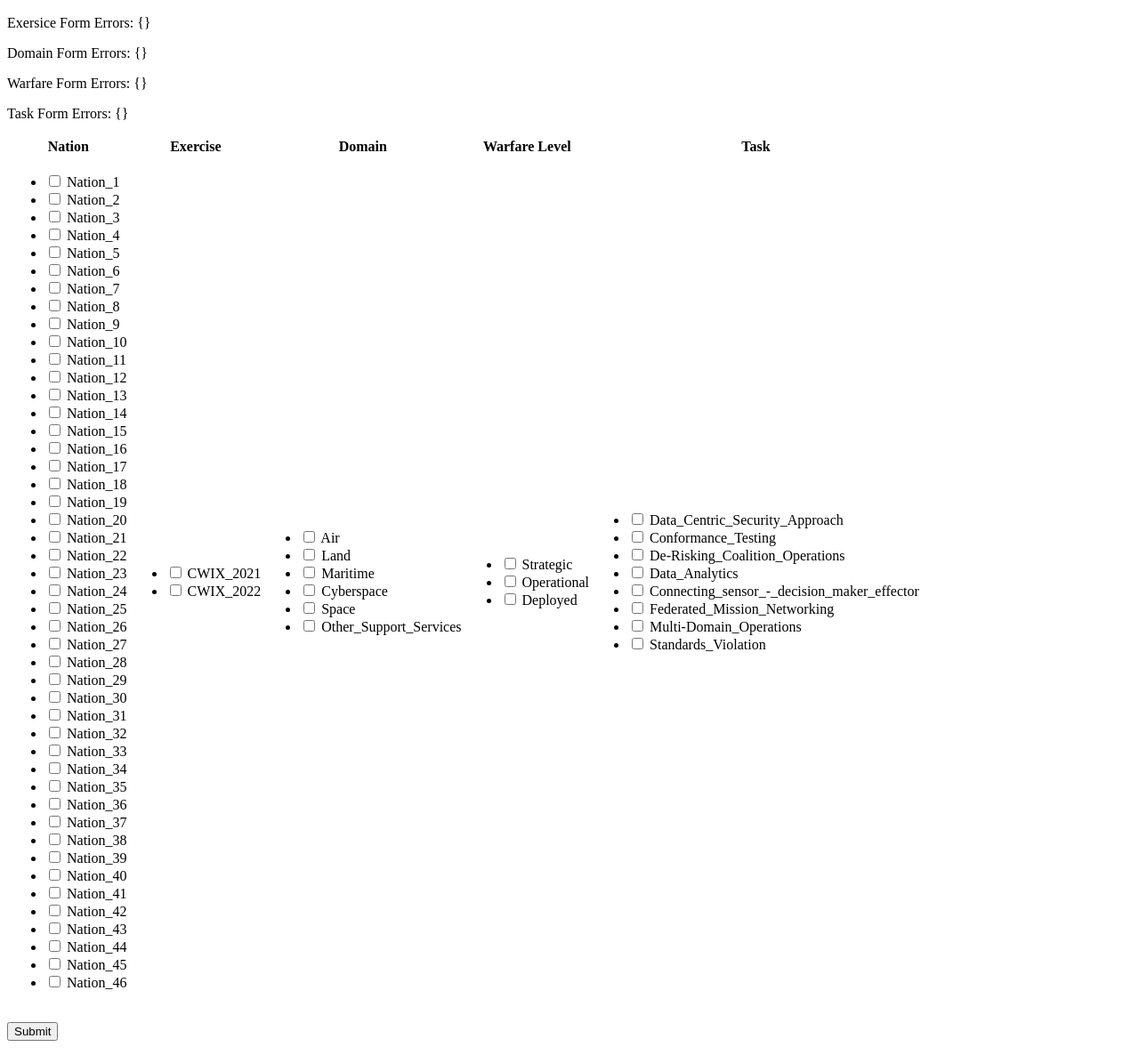
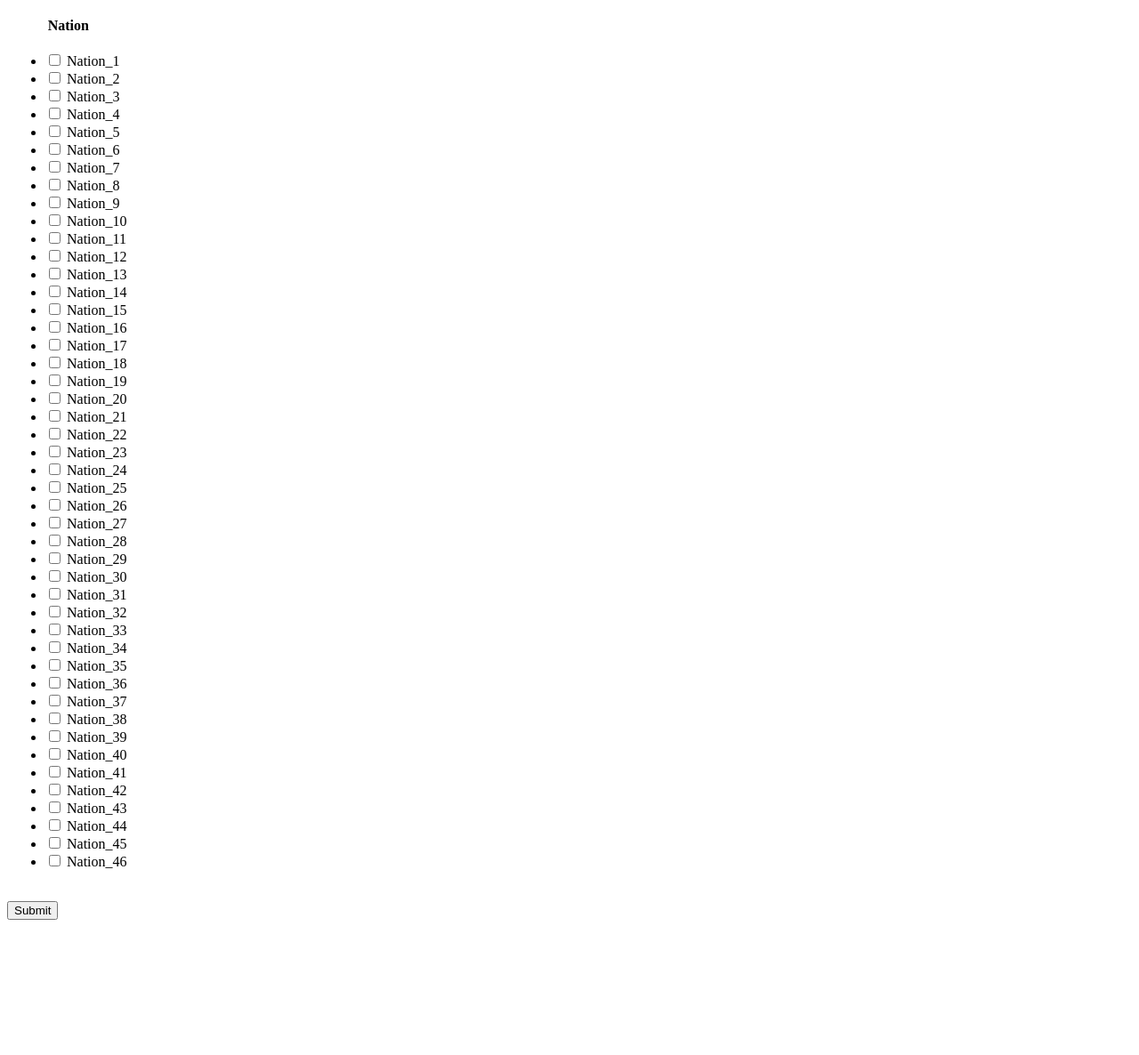
Before and after one commit to tidehackathon/team-dstl-2, a Flask app: template templates/search.html in a window 1280 px wide. Shown: the part 97-1283 px from the top of the page at 89% size. After the commit the page ends 1131 px from the top, so only its background shows below. Run offline with Flask 2, Linux system fonts and the light colour scheme; the template is opened without the code that fills it: values that come from a table or form of the project are taken from there, others are empty.

Commit message:
Multi Domain Operations Query

```diff
--- a/app.py
+++ b/app.py
@@ -26,89 +26,95 @@ class NationForm(FlaskForm):
     nationResult = MultiCheckboxField('Label', choices=files)
 
 
-class ExersiceFrom(FlaskForm):
-    string_of_exersices = ['CWIX_2021\r\nCWIX_2022\r\n']
-    list_of_exersices = string_of_exersices[0].split()
-    # create a list of value/description tuples
-    files = [(x, x) for x in list_of_exersices]
-    exersiceResult = MultiCheckboxField('Label', choices=files)
-
-
-class TaskFrom(FlaskForm):
-    string_of_tasks = ['Data_Centric_Security_Approach\r\nConformance_Testing\r\nDe-Risking_Coalition_Operations\r\n'
-                       'Data_Analytics\r\nConnecting_sensor_-_decision_maker_effector\r\n'
-                       'Federated_Mission_Networking\r\nMulti-Domain_Operations\r\nStandards_Violation\r\n']
-    list_of_tasks = string_of_tasks[0].split()
-    # create a list of value/description tuples
-    files = [(x, x) for x in list_of_tasks]
-    taskResult = MultiCheckboxField('Label', choices=files)
-
-
-class DomainFrom(FlaskForm):
-    string_of_domains = ['Air\nLand\r\nMaritime\r\nCyberspace\r\nSpace\r\nOther_Support_Services\r\n']
-    list_of_domains = string_of_domains[0].split()
-    # create a list of value/description tuples
-    files = [(x, x) for x in list_of_domains]
-    domainResult = MultiCheckboxField('Label', choices=files)
-
-
-class WarfareFrom(FlaskForm):
-    string_of_warfare = ['Strategic\nOperational\r\nDeployed\r\n']
-    list_of_warfare = string_of_warfare[0].split()
-    # create a list of value/description tuples
-    files = [(x, x) for x in list_of_warfare]
-    warfareResult = MultiCheckboxField('Label', choices=files)
-
-
-class TableForm(FlaskForm):
-    string_of_tables = ['Capabilities\r\n']
-    list_of_tables = string_of_tables[0].split()
-    # create a list of value/description tuples
-    files = [(x, x) for x in list_of_tables]
-    tableResult = MultiCheckboxField('Label', choices=files)
+# class ExersiceFrom(FlaskForm):
+#     string_of_exersices = ['CWIX_2021\r\nCWIX_2022\r\n']
+#     list_of_exersices = string_of_exersices[0].split()
+#     # create a list of value/description tuples
+#     files = [(x, x) for x in list_of_exersices]
+#     exersiceResult = MultiCheckboxField('Label', choices=files)
+#
+#
+# class TaskFrom(FlaskForm):
+#     string_of_tasks = ['Data_Centric_Security_Approach\r\nConformance_Testing\r\nDe-Risking_Coalition_Operations\r\n'
+#                        'Data_Analytics\r\nConnecting_sensor_-_decision_maker_effector\r\n'
+#                        'Federated_Mission_Networking\r\nMulti-Domain_Operations\r\nStandards_Violation\r\n']
+#     list_of_tasks = string_of_tasks[0].split()
+#     # create a list of value/description tuples
+#     files = [(x, x) for x in list_of_tasks]
+#     taskResult = MultiCheckboxField('Label', choices=files)
+#
+#
+# class DomainFrom(FlaskForm):
+#     string_of_domains = ['Air\nLand\r\nMaritime\r\nCyberspace\r\nSpace\r\nOther_Support_Services\r\n']
+#     list_of_domains = string_of_domains[0].split()
+#     # create a list of value/description tuples
+#     files = [(x, x) for x in list_of_domains]
+#     domainResult = MultiCheckboxField('Label', choices=files)
+#
+#
+# class WarfareFrom(FlaskForm):
+#     string_of_warfare = ['Strategic\nOperational\r\nDeployed\r\n']
+#     list_of_warfare = string_of_warfare[0].split()
+#     # create a list of value/description tuples
+#     files = [(x, x) for x in list_of_warfare]
+#     warfareResult = MultiCheckboxField('Label', choices=files)
+#
+#
+# class TableForm(FlaskForm):
+#     string_of_tables = ['Capabilities\r\n']
+#     list_of_tables = string_of_tables[0].split()
+#     # create a list of value/description tuples
+#     files = [(x, x) for x in list_of_tables]
+#     tableResult = MultiCheckboxField('Label', choices=files)
 
 
 @app.route('/', methods=['post', 'get'])
-def hello_world():
+def multi_Domain_Operations_By_Nation():
     # Initiate Program
-    table_form = TableForm()
     nation_form = NationForm()
-    exersice_form = ExersiceFrom()
-    task_form = TaskFrom()
-    domain_form = DomainFrom()
-    warfare_form = WarfareFrom()
-
-    if table_form.validate_on_submit():
-        print(table_form.tableResult.data)
-        if table_form.tableResult.data == "Capabilities":
-            return render_template("capabilites.html")
-
+    query = "select t.name, c.name AS CAPABILITY_NAME, n.name AS NATION_NAME from tasks t inner join capability_tasks "\
+            "ct on t.id = ct.task_id inner join capabilities c on c.id = ct.capability_id inner join nations n on "\
+            "n.id = c.nation_id where t.id = 8 and n.id = "
+    # Form Validation
+    if nation_form.validate_on_submit():
+        print(nation_form.nationResult.data)
+        complete_query = query + ''.join(nation_form.nationResult.data)
+        return render_template("result.html", nationData=nation_form.nationResult.data, completeQuery=complete_query)
     else:
         print("Validation Failed")
-        print("Table Form Errors ", table_form.errors)
-    return render_template('table.html', tableForm=table_form)
+        print("Nation Form Errors ", nation_form.errors)
 
+    return render_template('search.html', nationForm=nation_form)
 
-    # # Form Validation
-    # if nation_form.validate_on_submit() & exersice_form.validate_on_submit() & task_form.validate_on_submit() & \
-    #         domain_form.validate_on_submit() & warfare_form.validate_on_submit():
-    #     print(nation_form.nationResult.data)
-    #     print(exersice_form.exersiceResult.data)
-    #     print(task_form.taskResult.data)
-    #     print(domain_form.domainResult.data)
-    #     print(warfare_form.warfareResult.data)
-    #     return render_template("result.html", nationData=nation_form.nationResult.data,
-    #                            exersiceData=exersice_form.exersiceResult.data, taskData=task_form.taskResult.data,
-    #                            domainData=domain_form.domainResult.data, warfareData=warfare_form.warfareResult.data)
-    # else:
-    #     print("Validation Failed")
-    #     print("Nation Form Errors ", nation_form.errors)
-    #     print("Exersice Form Errors ", exersice_form.errors)
-    #     print("Task Form Errors ", task_form.errors)
-    #     print("Domain Form Errors ", domain_form.errors)
-    #     print("Warfare Form Errors ", warfare_form.errors)
-    # return render_template('search.html', nationForm=nation_form, exersiceForm=exersice_form, taskForm=task_form,
-    #                        domainForm=domain_form, warfareForm=warfare_form)
+# @app.route('/', methods=['post', 'get'])
+# def hello_world():
+#     # Initiate Program
+#     nation_form = NationForm()
+#     exersice_form = ExersiceFrom()
+#     task_form = TaskFrom()
+#     domain_form = DomainFrom()
+#     warfare_form = WarfareFrom()
+#
+#     # Form Validation
+#     if nation_form.validate_on_submit() & exersice_form.validate_on_submit() & task_form.validate_on_submit() & \
+#             domain_form.validate_on_submit() & warfare_form.validate_on_submit():
+#         print(nation_form.nationResult.data)
+#         print(exersice_form.exersiceResult.data)
+#         print(task_form.taskResult.data)
+#         print(domain_form.domainResult.data)
+#         print(warfare_form.warfareResult.data)
+#         return render_template("result.html", nationData=nation_form.nationResult.data,
+#                                exersiceData=exersice_form.exersiceResult.data, taskData=task_form.taskResult.data,
+#                                domainData=domain_form.domainResult.data, warfareData=warfare_form.warfareResult.data)
+#     else:
+#         print("Validation Failed")
+#         print("Nation Form Errors ", nation_form.errors)
+#         print("Exersice Form Errors ", exersice_form.errors)
+#         print("Task Form Errors ", task_form.errors)
+#         print("Domain Form Errors ", domain_form.errors)
+#         print("Warfare Form Errors ", warfare_form.errors)
+#     return render_template('search.html', nationForm=nation_form, exersiceForm=exersice_form, taskForm=task_form,
+#                            domainForm=domain_form, warfareForm=warfare_form)
 
 
 if __name__ == '__main__':
--- a/templates/search.html
+++ b/templates/search.html
@@ -9,35 +9,13 @@
     <p>
         Nation Form Errors: {{ nationForm.errors }}
     </p>
-    <p>
-        Exersice Form Errors: {{ exersiceForm.errors }}
-    </p>
-    <p>
-        Domain Form Errors: {{ domainForm.errors }}
-    </p>
-    <p>
-        Warfare Form Errors: {{ warfareForm.errors }}
-    </p>
-    <p>
-        Task Form Errors: {{ taskForm.errors }}
-    </p>
-
-
     <form method="post">
         <table>
             <tr>
                 <th>Nation</th>
-                <th>Exercise</th>
-                <th>Domain</th>
-                <th>Warfare Level</th>
-                <th>Task</th>
             </tr>
             <tr>
                 <td>{{ nationForm.hidden_tag() }} {{ nationForm.nationResult }}</td>
-                <td>{{ exersiceForm.hidden_tag() }} {{ exersiceForm.exersiceResult }}</td>
-                <td>{{ domainForm.hidden_tag() }} {{ domainForm.domainResult }}</td>
-                <td>{{ warfareForm.hidden_tag() }} {{ warfareForm.warfareResult }}</td>
-                <td>{{ taskForm.hidden_tag() }} {{ taskForm.taskResult }}</td>
             </tr>
         </table>
         <p><button type="submit">Submit</button></p>
```
Also changed, not shown: templates/capabilites.html (deleted, +0 -34 lines), templates/result.html (+4 -8 lines), templates/table.html (deleted, +0 -21 lines).
